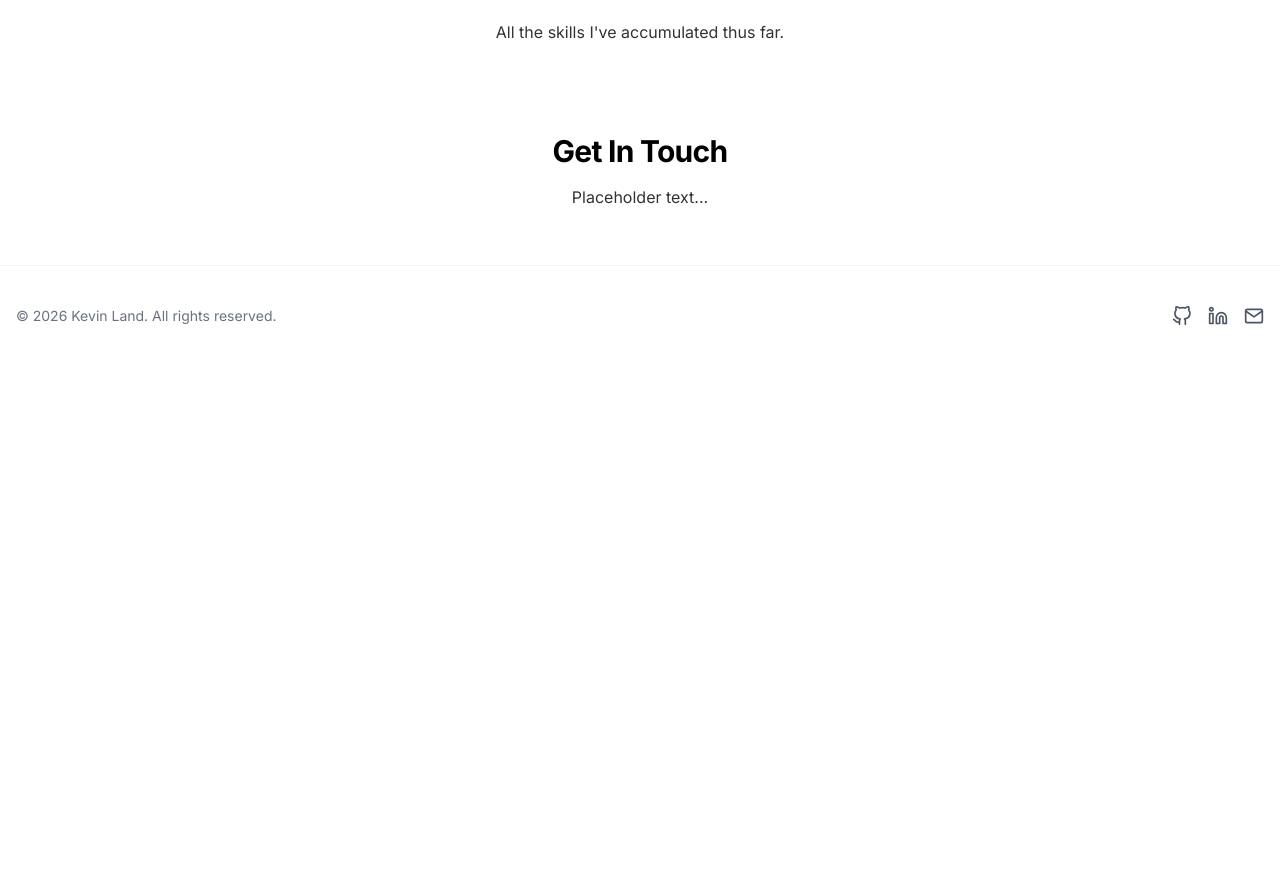
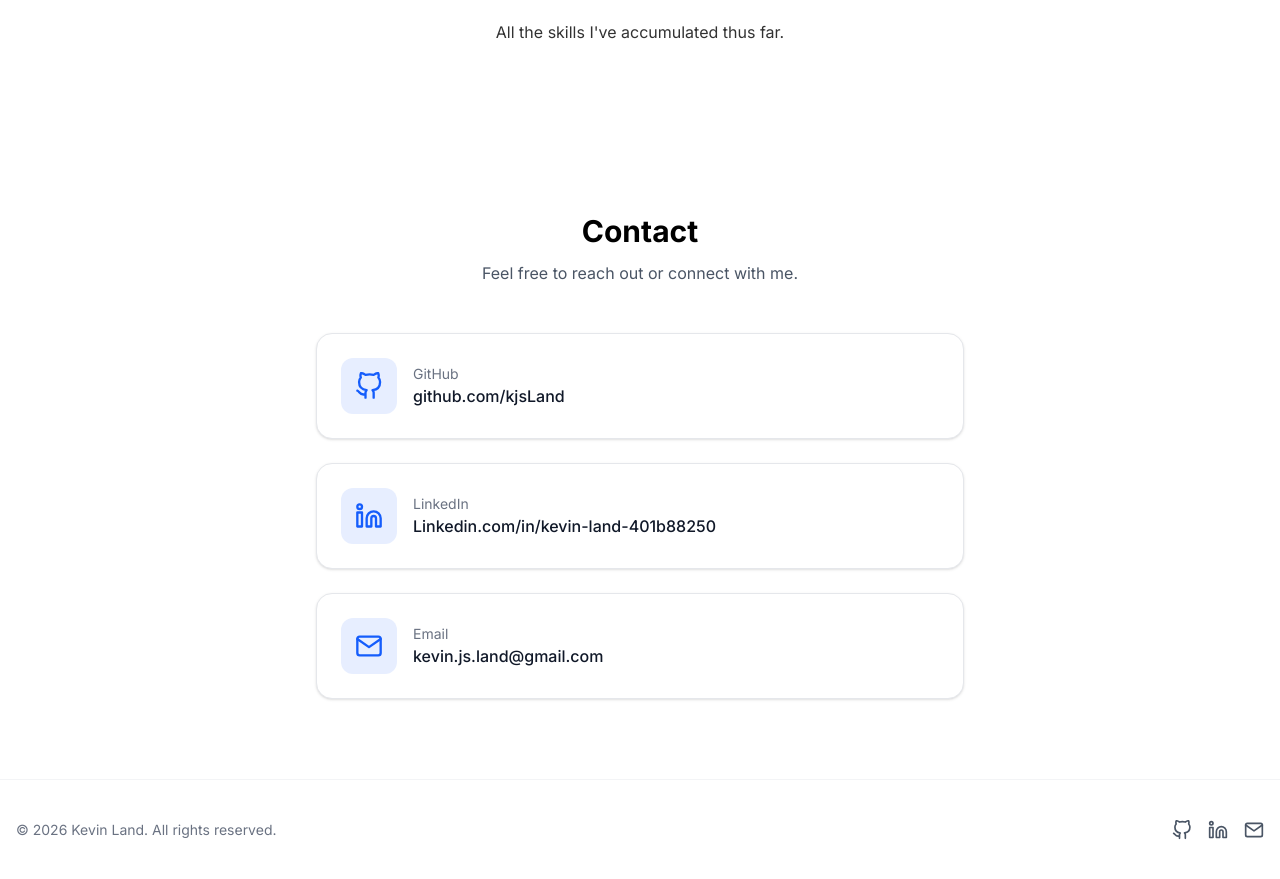
Before and after one commit to kjsLand/kjsLand.github.io, a Next.js app: page / in a window 1280 px wide. Shown: the part 4103-4982 px from the top of the page. Before the commit the page ends 4469 px from the top, so only its background shows below. Built offline with nearby package versions, Linux system fonts and the light colour scheme.

Commit message:
Filled out all sections

```diff
--- a/app/sections/Contact.tsx
+++ b/app/sections/Contact.tsx
@@ -1,14 +1,90 @@
+import { FiGithub, FiLinkedin, FiMail } from "react-icons/fi";
+
+type ContactItem = {
+  label: string;
+  value: string;
+  href: string;
+  icon: React.ReactNode;
+};
+
+const contacts: ContactItem[] = [
+  {
+    label: "GitHub",
+    value: "github.com/kjsLand",
+    href: "https://github.com/kjsLand",
+    icon: <FiGithub className="w-7 h-7" />,
+  },
+  {
+    label: "LinkedIn",
+    value: "Linkedin.com/in/kevin-land-401b88250",
+    href: "https://www.linkedin.com/in/kevin-land-401b88250",
+    icon: <FiLinkedin className="w-7 h-7" />,
+  },
+  {
+    label: "Email",
+    value: "kevin.js.land@gmail.com",
+    href: "mailto:kevin.js.land@gmail.com",
+    icon: <FiMail className="w-7 h-7" />,
+  },
+];
+
+function ContactCard({ item }: { item: ContactItem }) {
+  return (
+    <a
+      href={item.href}
+      target="_blank"
+      rel="noreferrer"
+      className="
+        group
+        rounded-2xl border border-gray-200 bg-white
+        p-6
+        flex items-center gap-4
+        shadow-sm hover:shadow-xl
+        transition-all duration-200
+        hover:-translate-y-1
+      "
+    >
+      {/* Icon */}
+      <div
+        className="
+          w-14 h-14
+          rounded-xl
+          bg-blue-600/10 text-blue-600
+          flex items-center justify-center
+          transition
+          group-hover:bg-blue-600
+          group-hover:text-white
+        "
+      >
+        {item.icon}
+      </div>
+
+      {/* Text */}
+      <div>
+        <p className="text-sm text-gray-500">{item.label}</p>
+        <p className="font-medium text-gray-900">{item.value}</p>
+      </div>
+    </a>
+  );
+}
+
 export default function Contact() {
-    return (
-        <div id="contact">
-            <div className="text-center mb-14">
-              <h2 className="text-2xl md:text-3xl font-bold tracking-tight">
-                Get In Touch
-              </h2>
-              <p className="mt-4 text-sm md:text-base opacity-80 font-sans">
-                Placeholder text...
-              </p>
-            </div>
+  return (
+    <section id="contact" className="py-20">
+      <div className="container mx-auto px-4">
+        <div className="text-center mb-12">
+          <h2 className="text-3xl font-bold text-white-900">Contact</h2>
+          <p className="mt-3 text-gray-600">
+            Feel free to reach out or connect with me.
+          </p>
         </div>
-    );
+
+        <div className="max-w-3xl mx-auto px-15 justify-content-center gap-6 grid grid-rows-1 sm:grid-rows-3">
+          {contacts.map((c) => (
+            <ContactCard key={c.label} item={c} />
+          ))}
+        </div>
+      </div>
+    </section>
+  );
 }
--- a/app/sections/Papers.tsx
+++ b/app/sections/Papers.tsx
@@ -38,7 +38,7 @@ export default function PreprintsSection() {
     <section id="preprints" className="py-16">
       <div className="container mx-auto px-4">
         <div className="text-center mb-10">
-          <h2 className="text-3xl font-bold text-gray-900">Preprints</h2>
+          <h2 className="text-3xl font-bold text-white-900">Preprints</h2>
           <p className="mt-3 text-gray-600">
             Research drafts, working papers, and manuscripts.
           </p>
```
